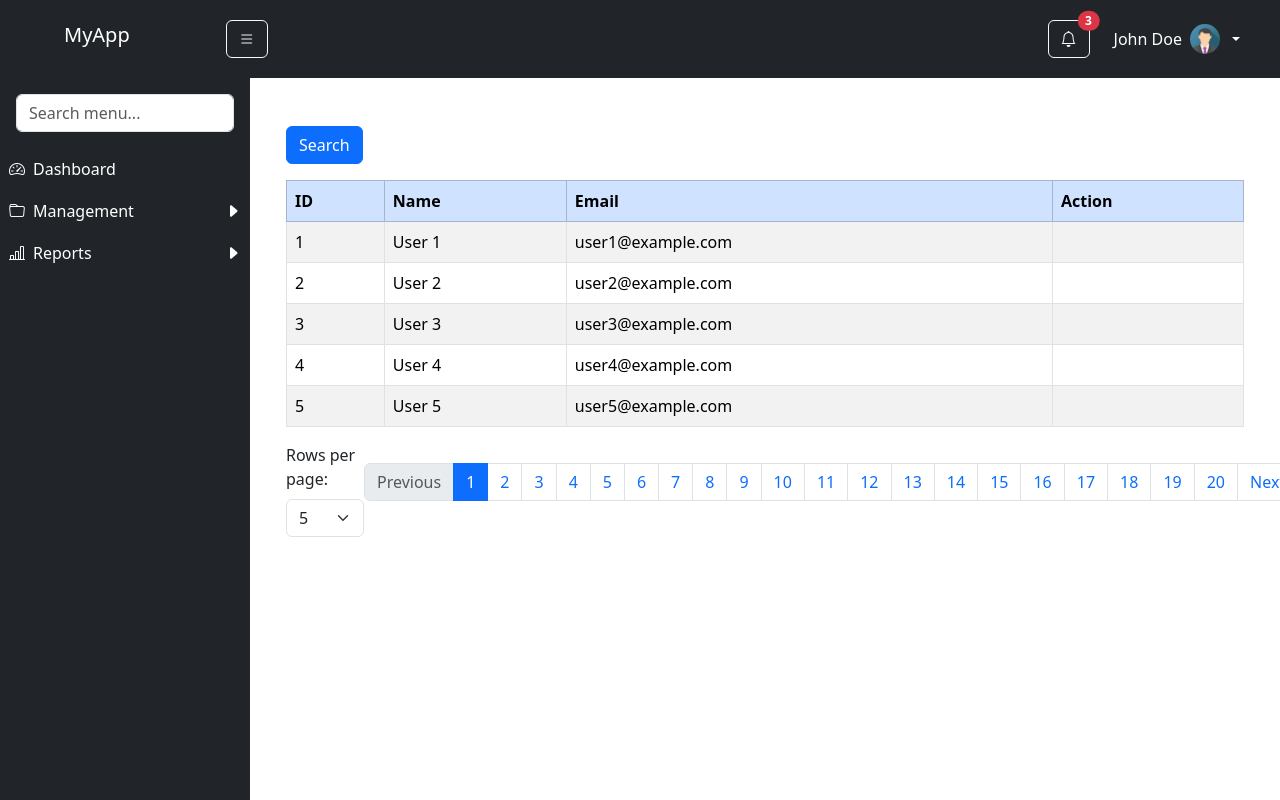
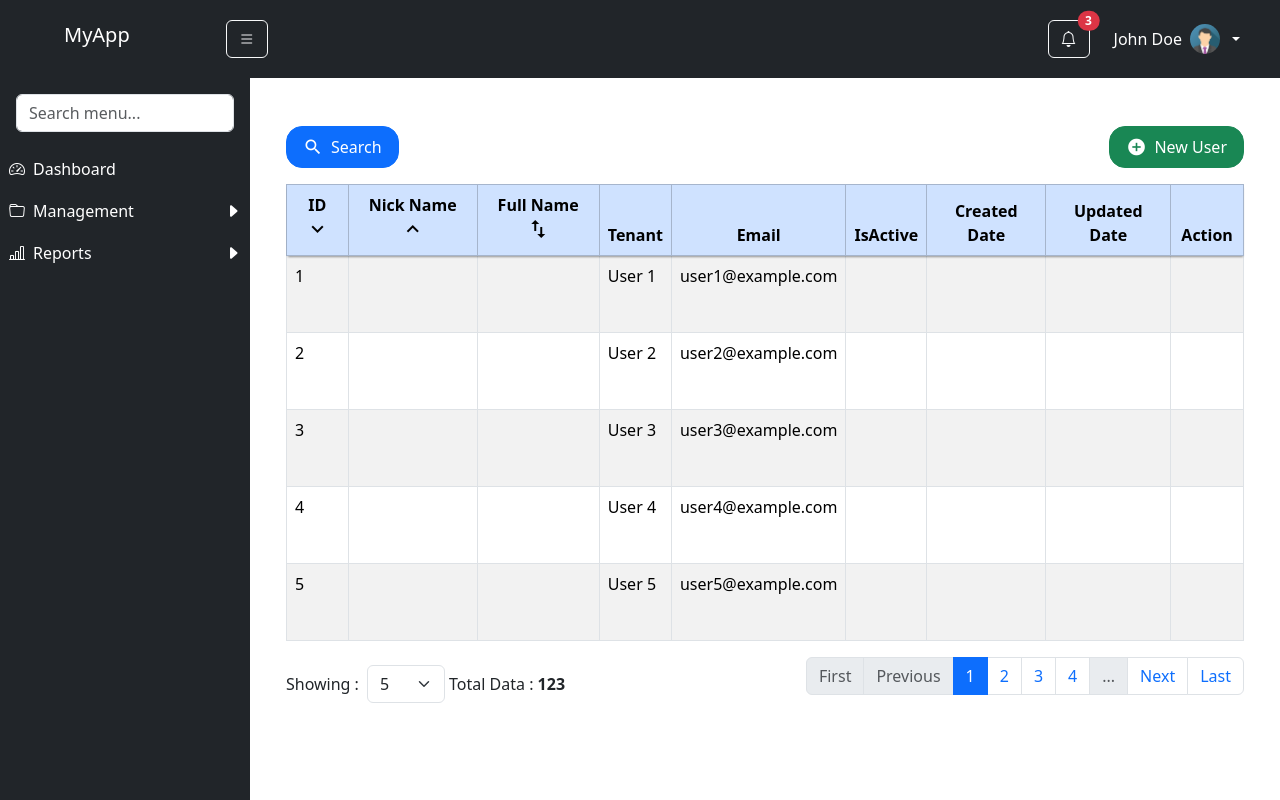
Before and after one commit to XYZ-46/XenniGatewayFrontend, an Angular app: page /users in a window 1280 px wide. Built offline with nearby package versions, Linux system fonts and the light colour scheme.

Commit message:
update user pagination

```diff
--- a/src/app/app.routes.ts
+++ b/src/app/app.routes.ts
@@ -21,5 +21,6 @@ export const routes: Routes = [
 			{ path: 'auth/login', component: Login },
 		]
 	},
-	{ path: '**', redirectTo: 'about1' },
+	{ path: '**', redirectTo: '/' },
+
 ];
--- a/src/app/users/users.css
+++ b/src/app/users/users.css
@@ -1,13 +1,14 @@
-/* .table-responsive {
-	max-height: 400px;
-	/* adjust height as needed
-	overflow-y: auto;
-	position: relative;
-} */
+.action-field {
+	text-align: center;
+	margin: auto;
+}
 
-table thead th {
-	position: sticky;
-	top: 0;
+.page-item>a.page-link {
+	cursor: pointer;
+}
+
+.page-item>a.page-link:hover {
+	cursor: pointer;
+	background-color: rgb(0, 174, 255);
 	color: black;
-	box-shadow: 0 2px 2px -1px rgba(0, 0, 0, 0.4);
 }
--- a/src/app/users/users.html
+++ b/src/app/users/users.html
@@ -2,27 +2,48 @@
 
 	<!-- Page size + search inputs -->
 	<div class="d-flex justify-content-between align-items-center mb-3">
-		<div class="align-items-start">
-			<button class="btn btn-primary"> Search</button>
-		</div>
+		<button class="btn btn-primary material-icons btn_material">
+			<span class="material-icons">search</span>Search
+		</button>
+
+		<button class="btn btn-success material-icons btn_material">
+			<span class="material-icons">add_circle</span> New User
+		</button>
 	</div>
 
 	<!-- Table without scroll wrapper -->
 	<table class="table table-bordered table-striped table-hover">
-		<thead class="table-primary">
+		<thead class="table-primary table-responsive">
 			<tr>
-				<th>ID</th>
-				<th>Name</th>
-				<th>Email</th>
+				<th>ID <span class="material-icons">keyboard_arrow_down</span> </th>
+				<th>Nick Name <span class="material-icons">keyboard_arrow_up</span></th>
+				<th>Full Name <span class="material-icons">swap_vert</span></th>
+				<th>Tenant <i class="fa fa-sort"></i></th>
+				<th>Email <i class="fa fa-sort"></i></th>
+				<th>IsActive <i class="fa fa-sort"></i></th>
+				<th>Created Date <i class="fa fa-sort"></i></th>
+				<th>Updated Date <i class="fa fa-sort"></i></th>
 				<th>Action</th>
 			</tr>
 		</thead>
 		<tbody>
 			<tr *ngFor="let user of pagedUsers">
 				<td>{{ user.id }}</td>
+				<td></td>
+				<td></td>
 				<td>{{ user.name }}</td>
 				<td>{{ user.email }}</td>
 				<td></td>
+				<td></td>
+				<td></td>
+				<td class="action-field">
+					<a href="#" class="view" title="" data-toggle="tooltip" data-original-title="View"><i
+							class="material-icons"></i></a>
+					<a href="#" class="edit" title="" data-toggle="tooltip" data-original-title="Edit"><i
+							class="material-icons"></i></a>
+					<a href="#" class="delete" title="" data-toggle="tooltip" data-original-title="Delete"><i
+							class="material-icons"></i></a>
+				</td>
 			</tr>
 			<tr *ngIf="pagedUsers.length === 0">
 				<td colspan="3" class="text-center">No users found</td>
@@ -33,27 +54,43 @@
 	<!-- Page size + search inputs -->
 	<div class="d-flex justify-content-between align-items-center mb-3">
 		<div>
-			<label for="pageSizeSelect" class="form-label me-2">Rows per page:</label>
+			<label for="pageSizeSelect" class="form-label me-2">Showing :</label>
 			<select id="pageSizeSelect" class="form-select d-inline-block w-auto" [(ngModel)]="pageSize"
 				(change)="onPageSizeChange()">
 				<option *ngFor="let size of pageSizeOptions" [value]="size">{{ size }}</option>
 			</select>
+			Total Data : <b>123</b>
 		</div>
 
 		<!-- Pagination as usual -->
-		<nav aria-label="User pagination">
-			<ul class="pagination justify-content-center">
+		<nav aria-label="Page navigation">
+			<ul class="pagination justify-content-end">
+
+				<!-- First Page Button -->
 				<li class="page-item" [class.disabled]="currentPage === 1">
-					<button class="page-link" (click)="goToPage(currentPage - 1)">Previous</button>
+					<a class="page-link" (click)="goToFirst()">First</a>
 				</li>
 
-				<li class="page-item" *ngFor="let page of [].constructor(totalPages); let i = index"
-					[class.active]="currentPage === i + 1">
-					<button class="page-link" (click)="goToPage(i + 1)">{{ i + 1 }}</button>
+				<!-- Previous Button -->
+				<li class="page-item" [class.disabled]="currentPage === 1">
+					<a class="page-link" (click)="goToPrevious()">Previous</a>
 				</li>
 
+				<!-- Page Numbers -->
+				<li class="page-item" *ngFor="let page of pages" [class.active]="page === currentPage"
+					[class.disabled]="page === '...'">
+					<a class="page-link" (click)="goToPage(page)" [attr.tabindex]="page === '...' ? -1 : 0">{{ page
+						}}</a>
+				</li>
+
+				<!-- Next Button -->
 				<li class="page-item" [class.disabled]="currentPage === totalPages">
-					<button class="page-link" (click)="goToPage(currentPage + 1)">Next</button>
+					<a class="page-link" (click)="goToNext()">Next</a>
+				</li>
+
+				<!-- Last Page Button -->
+				<li class="page-item" [class.disabled]="currentPage === totalPages">
+					<a class="page-link" (click)="goToLast()">Last</a>
 				</li>
 			</ul>
 		</nav>
--- a/src/app/users/users.ts
+++ b/src/app/users/users.ts
@@ -10,13 +10,12 @@ import { FormsModule } from '@angular/forms';
 })
 export class Users {
 	users: User[] = [];
-  filteredUsers: User[] = [];
+	// filteredUsers: User[] = [];
 
 	currentPage = 1;
 	pageSize = 5;
 	totalPages = 1;
 	searchTerm = '';
-
 	pageSizeOptions = [5, 10, 20, 50, 100];
 
 
@@ -28,33 +27,27 @@ export class Users {
 				email: `user${i}@example.com`
 			});
 		}
-    this.filteredUsers = [...this.users];
 		this.calculateTotalPages();
 	}
 
 	calculateTotalPages() {
-    this.totalPages = Math.ceil(this.filteredUsers.length / this.pageSize);
+		this.totalPages = Math.ceil(this.users.length / this.pageSize);
 	}
 
 	get pagedUsers(): User[] {
 		const startIndex = (this.currentPage - 1) * this.pageSize;
-    return this.filteredUsers.slice(startIndex, startIndex + this.pageSize);
-  }
-
-  goToPage(page: number) {
-    if (page < 1 || page > this.totalPages) return;
-    this.currentPage = page;
+		return this.users.slice(startIndex, startIndex + this.pageSize);
 	}
 
 	onSearchChange() {
 		const term = this.searchTerm.trim().toLowerCase();
 		if (term) {
-      this.filteredUsers = this.users.filter(user =>
+			this.users = this.users.filter(user =>
 				user.name.toLowerCase().includes(term) ||
 				user.email.toLowerCase().includes(term)
 			);
 		} else {
-      this.filteredUsers = [...this.users];
+			this.users = [...this.users];
 		}
 		this.currentPage = 1;
 		this.calculateTotalPages();
@@ -64,6 +57,68 @@ export class Users {
 		this.currentPage = 1;
 		this.calculateTotalPages();
 	}
+
+	goToPage(page: number | string) {
+		if (typeof page !== 'number') return;
+		if (page < 1 || page > this.totalPages) return;
+		this.currentPage = page;
+		console.log(`Current Page: ${this.currentPage}`);
+	}
+
+	get pages(): (number | string)[] {
+		const pages: (number | string)[] = [];
+
+		// Define sliding window boundaries
+		let startPage: number;
+		let endPage: number;
+
+		if (this.currentPage > 4) {
+			startPage = Math.max(this.currentPage - 3, 2);
+		} else {
+			startPage = 1;
+		}
+
+		// If currentPage < totalPages - 3, exclude page totalPages
+		if (this.currentPage < this.totalPages - 3) {
+			endPage = Math.min(this.currentPage + 3, this.totalPages - 1);
+		} else {
+			endPage = this.totalPages;
+		}
+
+		// Left ellipsis
+		if (startPage > 2) {
+			pages.push('...');
+		}
+
+		// Add page numbers in window
+		for (let i = startPage; i <= endPage; i++) {
+			pages.push(i);
+		}
+
+		// Right ellipsis
+		if (endPage < this.totalPages - 1) {
+			pages.push('...');
+		}
+
+		return pages;
+	}
+
+	goToFirst() {
+		this.goToPage(1);
+	}
+
+	goToLast() {
+		this.goToPage(this.totalPages);
+	}
+
+	goToPrevious() {
+		this.goToPage(this.currentPage - 1);
+	}
+
+	goToNext() {
+		this.goToPage(this.currentPage + 1);
+	}
+
 }
 
 
--- a/src/index.html
+++ b/src/index.html
@@ -7,7 +7,7 @@
   <base href="/">
   <meta name="viewport" content="width=device-width, initial-scale=1">
   <link rel="icon" type="image/x-icon" href="favicon.ico">
-
+  <link href="https://fonts.googleapis.com/icon?family=Material+Icons" rel="stylesheet">
 </head>
 
 <body>
--- a/src/styles.css
+++ b/src/styles.css
@@ -1,5 +1,29 @@
 /* You can add global styles to this file, and also import other style files */
-  body, html {
-    height: 100%;
-    margin: 0;
-  }
+body, html {
+	height: 100%;
+	margin: 0;
+}
+
+.table-responsive {
+	position: sticky;
+	top: 0;
+	color: black;
+	box-shadow: 0 2px 2px -1px rgba(0, 0, 0, 0.4);
+}
+
+.table-responsive>tr>th {
+	  text-align: center;
+}
+
+.btn_material {
+	display: inline-flex;
+	align-items: center;
+	padding: 8px 16px;
+	font-size: 16px;
+	border-radius: 16px;
+}
+
+.btn .material-icons {
+	margin-right: 8px;
+	font-size: 20px;
+}
```
Lines whose indentation alone changed are shown as unchanged.
